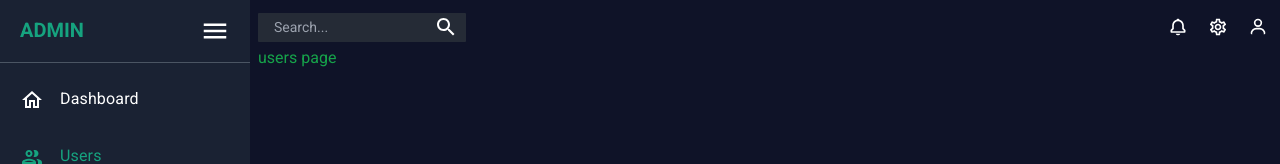
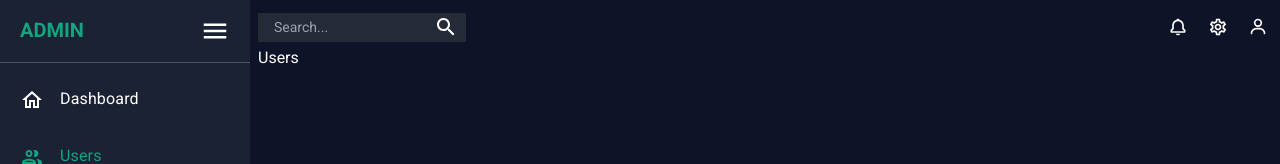
Before and after one commit to dipu-kr/admin-panel, a React (Vite) app: page /users in a window 1280 px wide. Shown: the top 164 px of the page. Built offline with nearby package versions, Linux system fonts and the light colour scheme; the HTML template or start-up script is replaced by a standard one.

Commit message:
added Users page

```diff
--- a/src/App.jsx
+++ b/src/App.jsx
@@ -2,6 +2,7 @@ import "./App.css";
 import Sidebar from "./components/Sidebar";
 import Navbar from "./components/Navbar";
 import Dashboard from "./pages/Dashboard";
+import Users from "./pages/Users";
 import PageNotFound from "./pages/PageNotFound";
 import { Routes, Route } from "react-router-dom";
 
@@ -15,11 +16,7 @@ function App() {
         <Navbar />
         <Routes>
           <Route exact path="/" element={<Dashboard />} />
-          <Route
-            exact
-            path="/users"
-            element={<h1 className="text-green-600">users page</h1>}
-          />
+          <Route exact path="/users" element={<Users />} />
           <Route
             exact
             path="/contact&information"
--- /dev/null
+++ b/src/pages/Users.jsx
@@ -0,0 +1,7 @@
+import React from "react";
+
+const Users = () => {
+  return <div className="text-white">Users</div>;
+};
+
+export default Users;
```
